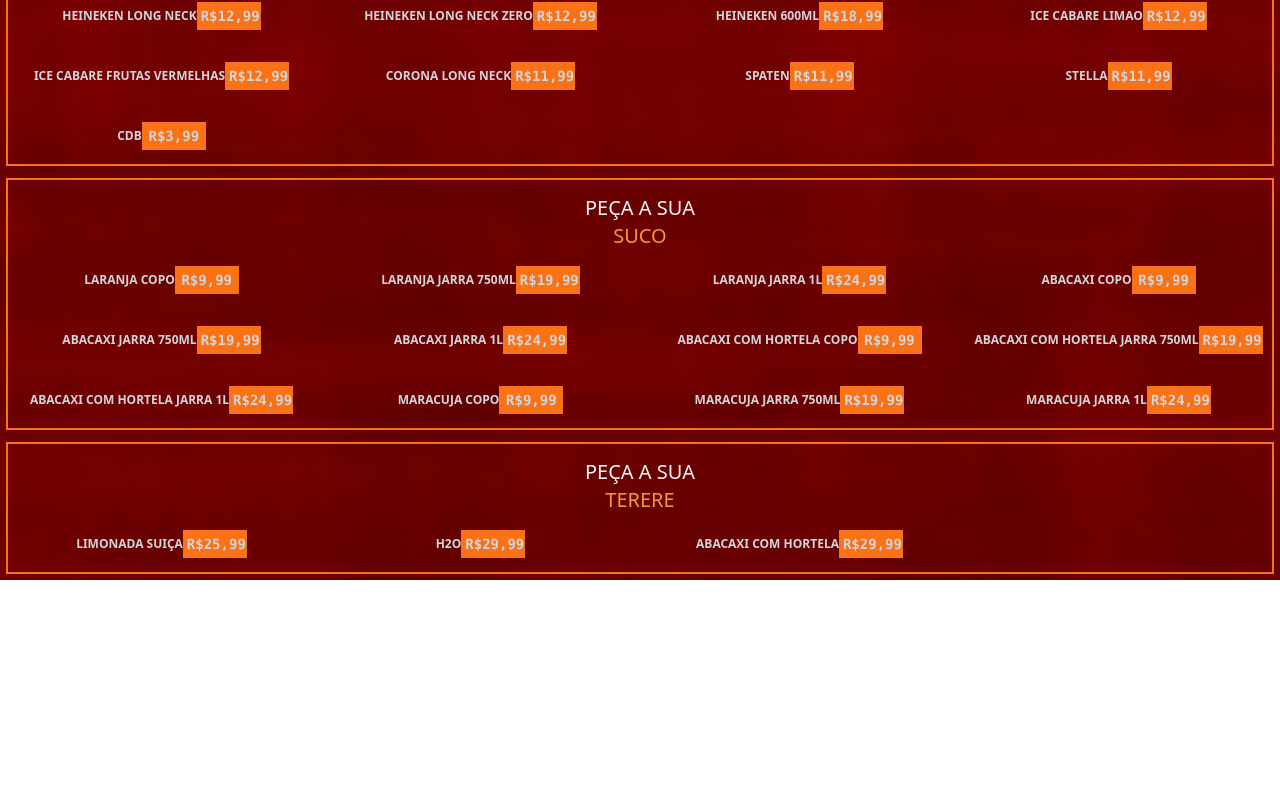
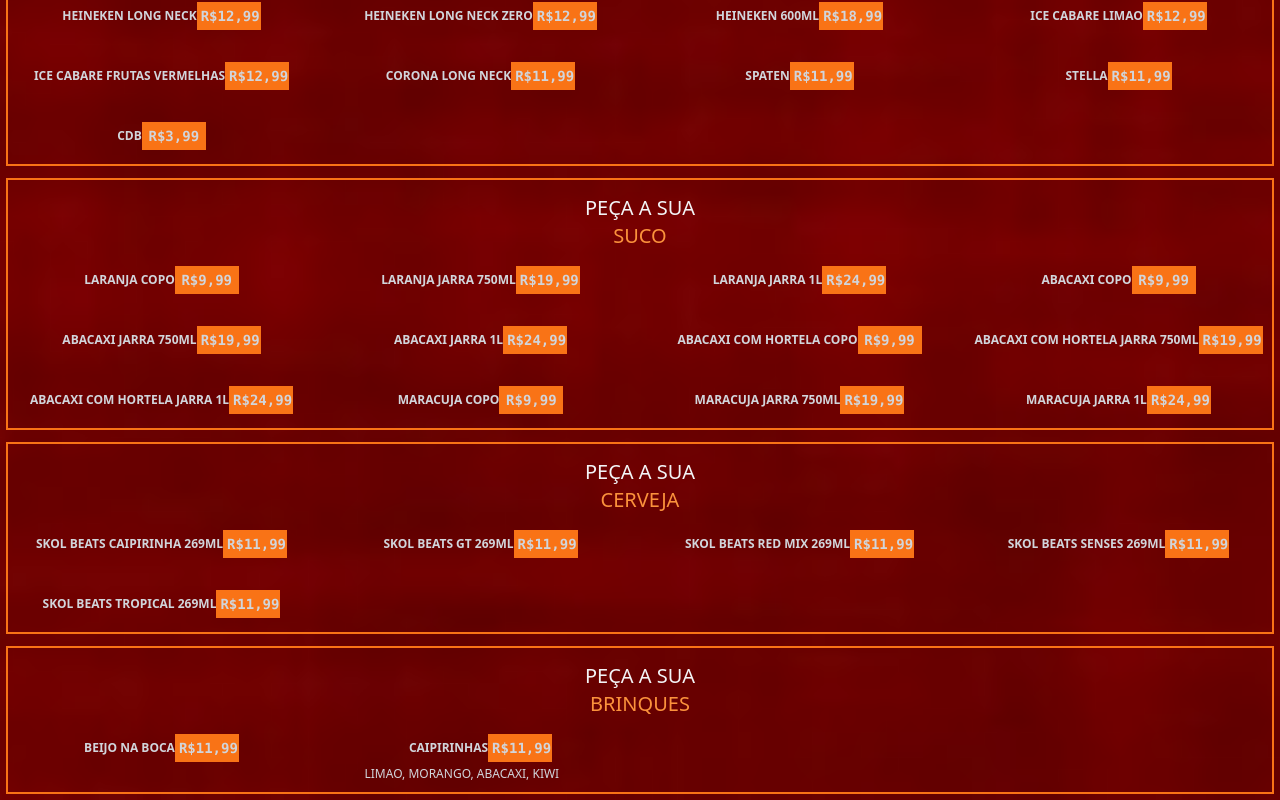
Before and after one commit to joaovitornara10/cardapio, a Next.js app: page / in a window 1280 px wide. Shown: the part 4891-5691 px from the top of the page. Before the commit the page ends 5471 px from the top, so only its background shows below. Built offline with nearby package versions, Linux system fonts and the light colour scheme.

Commit message:
Update db.js

```diff
--- a/src/db.js
+++ b/src/db.js
@@ -648,32 +648,64 @@
         ]
     },
     {
-        id: "34",
-        tate: "TERERE",
+        id: "32",
+        tate: "CERVEJA",
         itens: [
             {
-                id: "421",
-                name: "LIMONADA SUIÇA ",
-                price: "25,99",
+                id: "350",
+                name: "SKOL BEATS CAIPIRINHA 269ML ",
+                price: "11,99",
                 category: "bebidas"
 
             },
             {
-                id: "422",
-                name: "H2O ",
-                price: "29,99",
+                id: "350",
+                name: "SKOL BEATS GT 269ML ",
+                price: "11,99",
                 category: "bebidas"
 
             },
             {
-                id: "423",
-                name: "ABACAXI COM HORTELA ",
-                price: "29,99",
+                id: "350",
+                name: "SKOL BEATS RED MIX 269ML ",
+                price: "11,99",
                 category: "bebidas"
 
             },
-        ]
-    },
+            {
+                id: "350",
+                name: "SKOL BEATS SENSES 269ML ",
+                price: "11,99",
+                category: "bebidas"
+
+            },
+            {
+                id: "350",
+                name: "SKOL BEATS TROPICAL 269ML ",
+                price: "11,99",
+                category: "bebidas"
+
+            },
+        ],
+        },
+        {
+            id: "32",
+            tate: "BRINQUES",
+            itens: [
+                {
+                    id: "350",
+                    name: "BEIJO NA BOCA ",
+                    price: "11,99",
+                    category: "bebidas"
+                },
+                {
+                    id: "350",
+                    name: "CAIPIRINHAS ",
+                    price: "11,99",
+                    category: "bebidas",
+                    description:"LIMAO, MORANGO, ABACAXI, KIWI"
+                },
+            ]}
 ])
 
 export const data2 = ([
```
